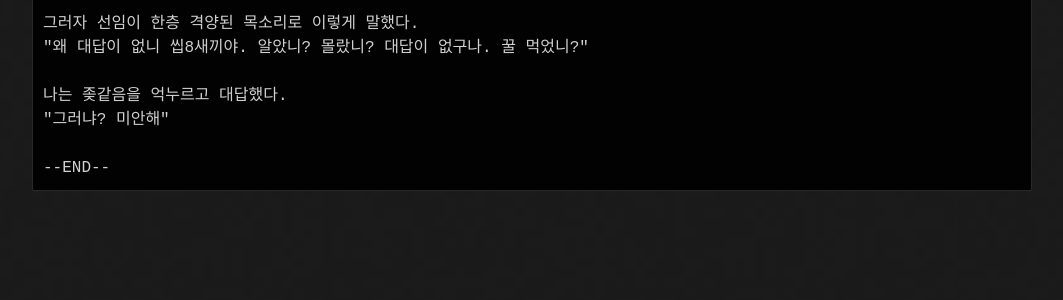
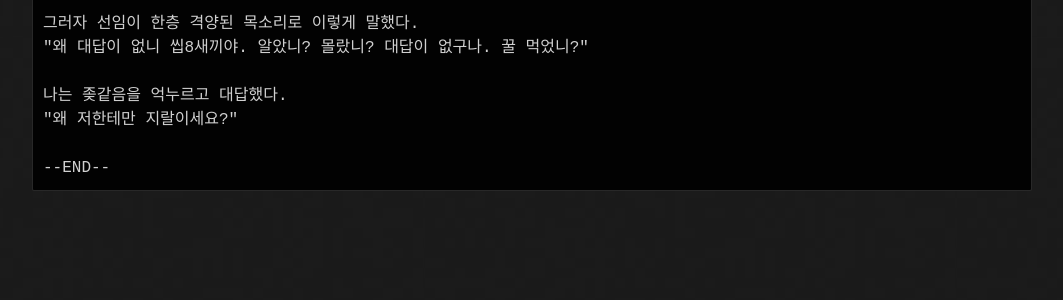
Before and after one commit to simeddk/Blog, a Jekyll site: the page built from _posts/2022-01-01-첫포스트.md, in a window 1280 px wide. Shown: the part 495-795 px from the top of the page, without its empty margins (108-1171 px from the left). Built offline with Jekyll 4.4.1, drawn with Linux system fonts in a browser that asks for light colours; some of the changed text lies outside the part shown.

Commit message:
Qna업로드

````diff
--- a/_posts/2022-01-01-첫포스트.md
+++ b/_posts/2022-01-01-첫포스트.md
@@ -18,7 +18,7 @@ published: true
 "왜 대답이 없니 씹8새끼야. 알았니? 몰랐니? 대답이 없구나. 꿀 먹었니?"
 
 나는 좆같음을 억누르고 대답했다.
-"그러냐? 미안해"
+"왜 저한테만 지랄이세요?"
 
 --END--
 ```
````
Also changed, not shown: _posts/2020-01-07-씬캡쳐 대충 설명.md (added, +8 -0 lines), Images/QnA/01_SceneCapture.png (added), Images/QnA/02_SceneCapture.png (added), Images/QnA/03_SceneCapture.png (added), Images/QnA/04_SceneCapture.png (added), Images/QnA/05_SceneCapture.png (added).
